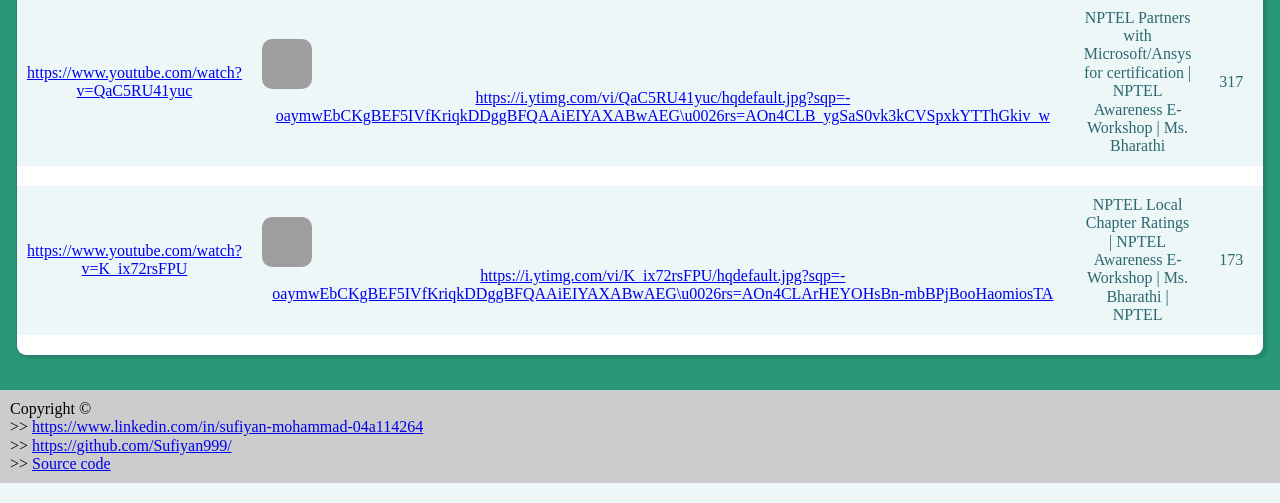
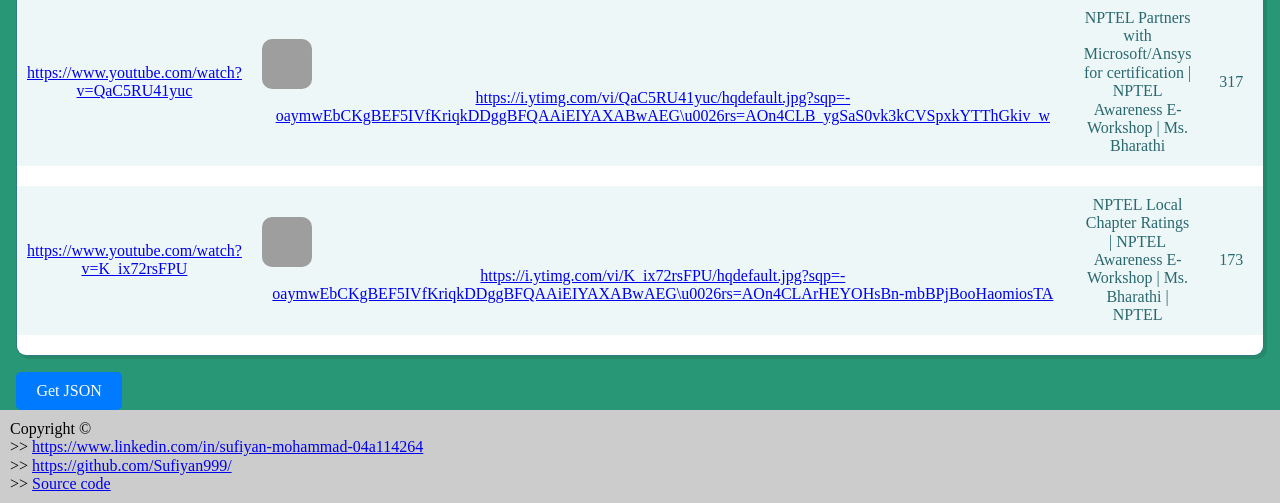
Before and after one commit to Sufiyan999/YOUTUBE-IMAGE-SCRAPPER-PROJECT, a Flask app: page /review in a window 1280 px wide. Shown: the part 5029-5532 px from the top of the page. Run offline with Flask 3, Linux system fonts and the light colour scheme; parts of the project's set-up code (start-up, migrations or seed data) failed here and were passed over; some libraries are stand-ins or nearby versions; grey boxes are pictures that could not be loaded.

Commit message:
changes added

```diff
--- a/app.py
+++ b/app.py
@@ -1,13 +1,14 @@
 from flask import Flask, render_template, request,jsonify,send_file
 from flask_cors import CORS,cross_origin
 import requests
-from urllib.request import urlopen as uReq
 import logging
-import pymongo
 import os
-import shutil
 import re
 import csv
+import pandas as pd
+
+# from utils import  create_bokeh_plot
+# from utils import figure, output_file, show
 
 
 BASE_DIR = os.path.dirname(os.path.abspath(__file__))
@@ -147,7 +148,7 @@
 
 @app.route('/Video url',methods = ['POST' , 'GET'])
 @cross_origin()
-def show_urls():
+def show_videos():
     report_list = get_from_csv_file()[1:]
     video_urls = []
     if not bool(report_list):
@@ -157,16 +158,44 @@
             video_urls.append(row[1].split("=")[-1])
         except:
            continue
-#   binary_string = "b'Best Way To Start Class -9th English \xf0\x9f\x92\xa5 || Master Strategy Plan || Follow this \xe2\x9a\xa1\xe2\x9a\xa1'"
-# normal_string = binary_string.encode('utf-8').decode('unicode-escape')
-# print(normal_string)
 
     # return jsonify({"urls": video_urls})
 
     return render_template('videos.html', video_urls=video_urls)
 
+
+@app.route('/json',methods = ['POST' , 'GET'])
+@cross_origin()
+def JSON():
+    df  = pd.read_csv("scrapped_data.csv")
+    # df.drop(df.columns[0], inplace = True)
+    print(df.columns)
+    print(df.head())
+
+    dic = {}
+
+    for column in df.columns:
+        dic[column] = list(df[column])
+
+    # return jsonify(df.T.to_json())
+    return jsonify(dic)
+
+
+
+# Route to render the Bokeh plot
+@app.route('/visualize')
+def visualize():
+    df  = pd.read_csv("scrapped_data.csv")
+    p = create_bokeh_plot(df)
+    output_file("static/bokeh_plot_with_hover_and_image.html")
+    show(p)
+    return render_template('bokeh.html', script=p)
+
+
 if __name__ == "__main__":
     app.run(host='0.0.0.0', port=8000, debug=True)
+
+    #"D:\Softwares\Anaconda\Scripts\activate.bat"
 
 
 
@@ -197,3 +226,4 @@
 # %%
 "https://www.youtube.com/watch?v=b8u0bZpiA4I".split("=")[-1]
 # %%
+"D:\Softwares\Anaconda\Scripts\activate.bat"
--- a/requirements.txt
+++ b/requirements.txt
@@ -2,8 +2,9 @@
 flask_cors
 requests
 bs4
+bokeh
 pymongo
-urllib
 re
 shutil
 csv
+urllib
--- a/static/css/style.css
+++ b/static/css/style.css
@@ -64,14 +64,16 @@
 
 .btn{
   background-color: #5cedf0;
-  item_align : left;
+  /* item_align : left; */
+  cursor: pointer;
   border-radius: 20px;
 }
 
 .btn:hover{
   background-color:#14bec1;
+  color:white;
   border-radius: 32px;
-  opacity: 0.7;
+  opacity: 0.7 ;
 }
 
 .table-users {
--- a/templates/result.html
+++ b/templates/result.html
@@ -29,6 +29,23 @@
     background-color: #ccc;
     padding: 10px;
 }
+
+.button {
+            background-color: #007BFF;
+            color: #fff;
+            padding: 10px 20px;
+            border: none;
+            border-radius: 5px;
+            cursor: pointer;
+            font-size: 16px;
+        }
+        /* Hover effect */
+        .button:hover
+        {
+            background-color: #0056b3;
+
+          }
+
  </style>
 
 
@@ -58,7 +75,7 @@
       {% endfor %}
     </table>
 </div>
-<div>&#xf16a;<div>
+<div>&#xf16a;    <button class="button" onclick="redirectToJson()">Get JSON</button>  <div>
   <footer id="footer">Copyright ©   <br> >> <a href="https://www.linkedin.com/in/sufiyan-mohammad-04a114264"> https://www.linkedin.com/in/sufiyan-mohammad-04a114264 </a>
     <br> >> <a href="https://github.com/Sufiyan999/"> https://github.com/Sufiyan999/ </a>
     <br> >> <a href="https://github.com/Sufiyan999/YOUTUBE-IMAGE-SCRAPPER-PROJECT"> Source code </a>
@@ -89,6 +106,10 @@
         // Page was refreshed, call the redirect function
         redirectToReview();
     }
+
+    function redirectToJson() {
+            window.location.href = "/json";
+        }
 </script>
 
 </body>
```
Also changed, not shown: templates/bokeh.html (added, +34 -0 lines), utils.py (added, +80 -0 lines), bokeh.py (added), readme.md, 2 other files.
